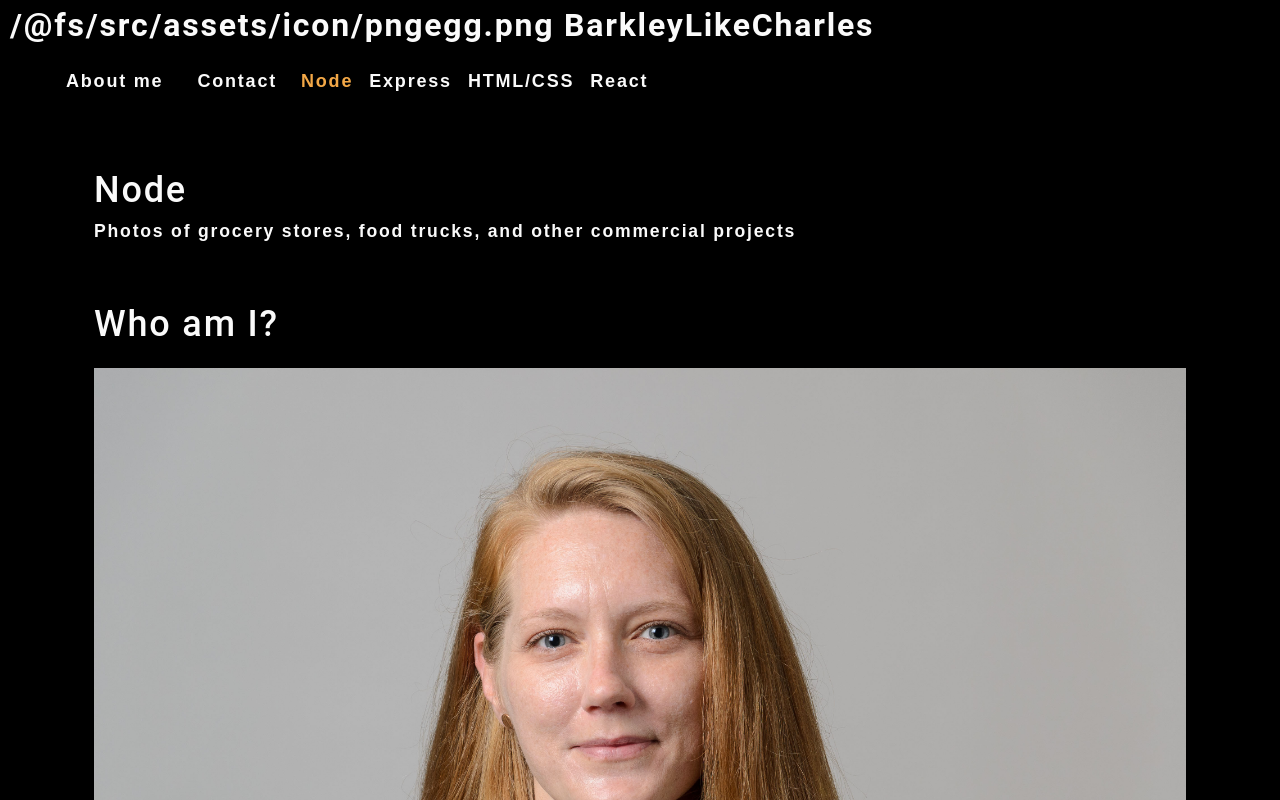
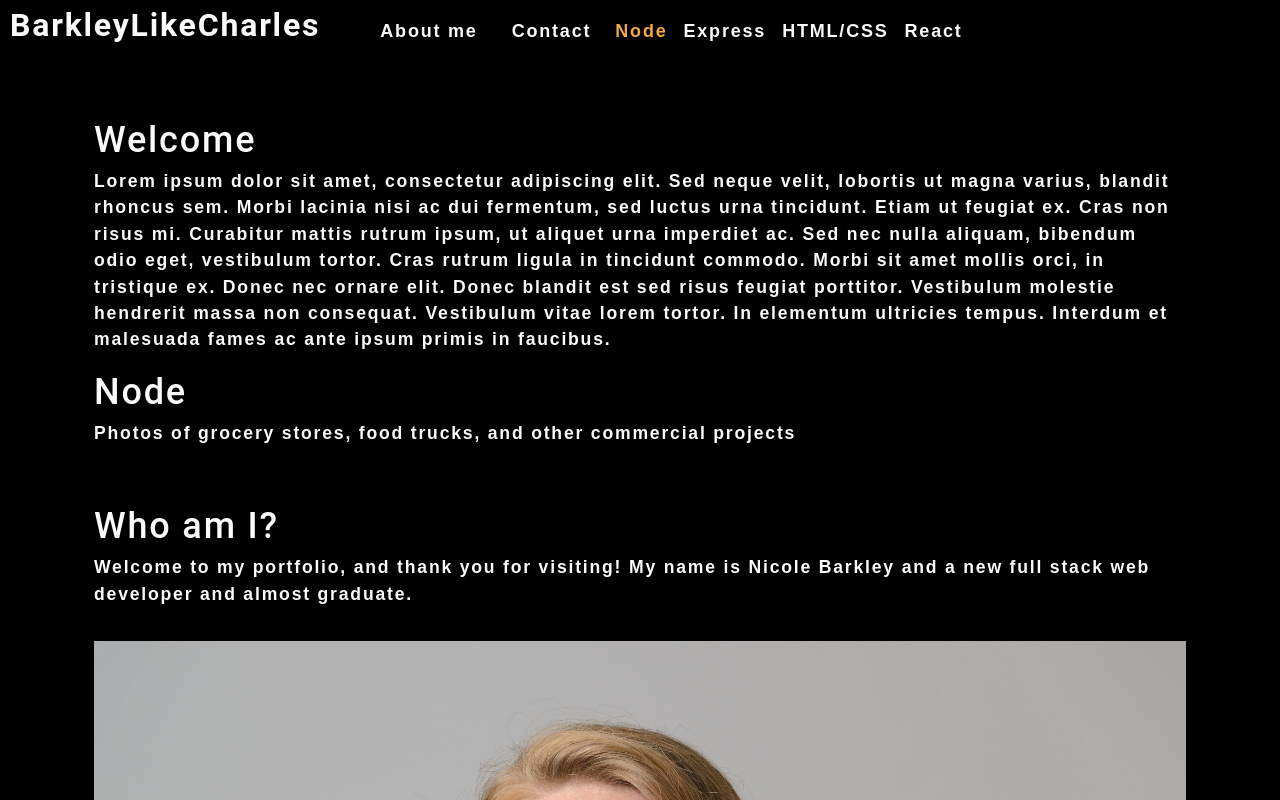
Before and after one commit to barkleylikecharles/React-Portfolio, a React (Create React App) app: page / in a window 1280 px wide. Shown: the top 800 px of the page. Built offline with nearby package versions, Linux system fonts and the light colour scheme.

Commit message:
begin landing page

```diff
--- a/src/App.js
+++ b/src/App.js
@@ -3,6 +3,7 @@ import Nav from './components/Nav';
 import About from './components/About';
 import Projects from './components/Projects';
 import ContactForm from './components/Contact'
+import Home from './components/Home'
 
 
 function App() {
@@ -12,7 +13,7 @@ function App() {
       description: 'Photos of grocery stores, food trucks, and other commercial projects',
     },
     { name: 'Express', description: '' },
-    { name: 'HTML/CSS', description: 'D' },
+    { name: 'HTML/CSS', description: '' },
     { name: 'React', description: '' },
   ]);
   const [contactSelected, setContactSelected] = useState(false);
@@ -28,6 +29,7 @@ function App() {
         setContactSelected={setContactSelected}
       ></Nav>
       <main>
+        <Home></Home>
           {!contactSelected ? (
             <>
               <Projects currentCategory={currentCategory}></Projects>
--- a/src/components/About/index.js
+++ b/src/components/About/index.js
@@ -5,6 +5,7 @@ function About() {
     return (
 <section className="my-5">
   <h1 id="about">Who am I?</h1>
+  <p id="about" > Welcome to my portfolio, and thank you for visiting!  My name is Nicole Barkley and a new full stack web developer and almost graduate.  </p>
   <img src={coverImage} className="my-2" style={{ width: "100%" }} alt="cover" />
 </section>
 
--- /dev/null
+++ b/src/components/Home/index.js
@@ -0,0 +1,23 @@
+import React from 'react';
+
+function Home() {
+  return (
+    <div>
+      <h1>Welcome</h1>
+      <p>
+        Lorem ipsum dolor sit amet, consectetur adipiscing elit. Sed neque
+        velit, lobortis ut magna varius, blandit rhoncus sem. Morbi lacinia nisi
+        ac dui fermentum, sed luctus urna tincidunt. Etiam ut feugiat ex. Cras
+        non risus mi. Curabitur mattis rutrum ipsum, ut aliquet urna imperdiet
+        ac. Sed nec nulla aliquam, bibendum odio eget, vestibulum tortor. Cras
+        rutrum ligula in tincidunt commodo. Morbi sit amet mollis orci, in
+        tristique ex. Donec nec ornare elit. Donec blandit est sed risus feugiat
+        porttitor. Vestibulum molestie hendrerit massa non consequat. Vestibulum
+        vitae lorem tortor. In elementum ultricies tempus. Interdum et malesuada
+        fames ac ante ipsum primis in faucibus.
+      </p>
+    </div>
+  );
+}
+
+export default Home;
--- a/src/components/Nav/index.js
+++ b/src/components/Nav/index.js
@@ -1,5 +1,5 @@
 import React from 'react';
-import iconUrl from "../../assets/icon/pngegg.png"
+// import iconUrl from "../../assets/icon/pnegg.png"
 import { capitalizeFirstLetter } from '../../utils/helpers';
 
 function Nav(props) {
@@ -23,7 +23,7 @@ function Nav(props) {
     <header className="flex-row px-1">
       <h2>
         <a data-testid="link" href="/">
-          <span role="img" aria-label="Nicole Barkley">{iconUrl}</span> BarkleyLikeCharles
+          <span role="img" aria-label="Nicole Barkley"></span> BarkleyLikeCharles
         </a>
       </h2>
       <nav>
--- a/src/components/ProjectList/index.js
+++ b/src/components/ProjectList/index.js
@@ -7,10 +7,21 @@ const PhotoList = ({ category }) => {
 
   const [photos] = useState([
     {
-      name: 'Grocery aisle',
-      category: 'commercial',
+      name: 'JavaScript',
+      category: 'javascript',
       description: 'Lorem ipsum dolor sit amet, consectetur adipiscing elit. Nunc ultricie',
-    }
+      url: 'https://barkleylikecharles.github.io/project-homepage/'
+    },
+    {
+        name: '',
+        category: 'HTML/CSS',
+        description: 'Lorem ipsum dolor sit amet, consectetur adipiscing elit. Nunc ultricie',
+      },
+      {
+        name: 'Node',
+        category: 'node',
+        description: 'Lorem ipsum dolor sit amet, consectetur adipiscing elit. Nunc ultricie',
+      }
   ]);
 
   const currentProject = photos.filter(project => project.category === category);
--- a/src/index.js
+++ b/src/index.js
@@ -3,6 +3,7 @@ import ReactDOM from 'react-dom';
 import './index.css';
 import App from './App';
 import reportWebVitals from './reportWebVitals';
+import Home from './components/Home/index'
 
 ReactDOM.render(
   <React.StrictMode>
```
Also changed, not shown: 16 other files (tests, documents, lock files or other folders).
